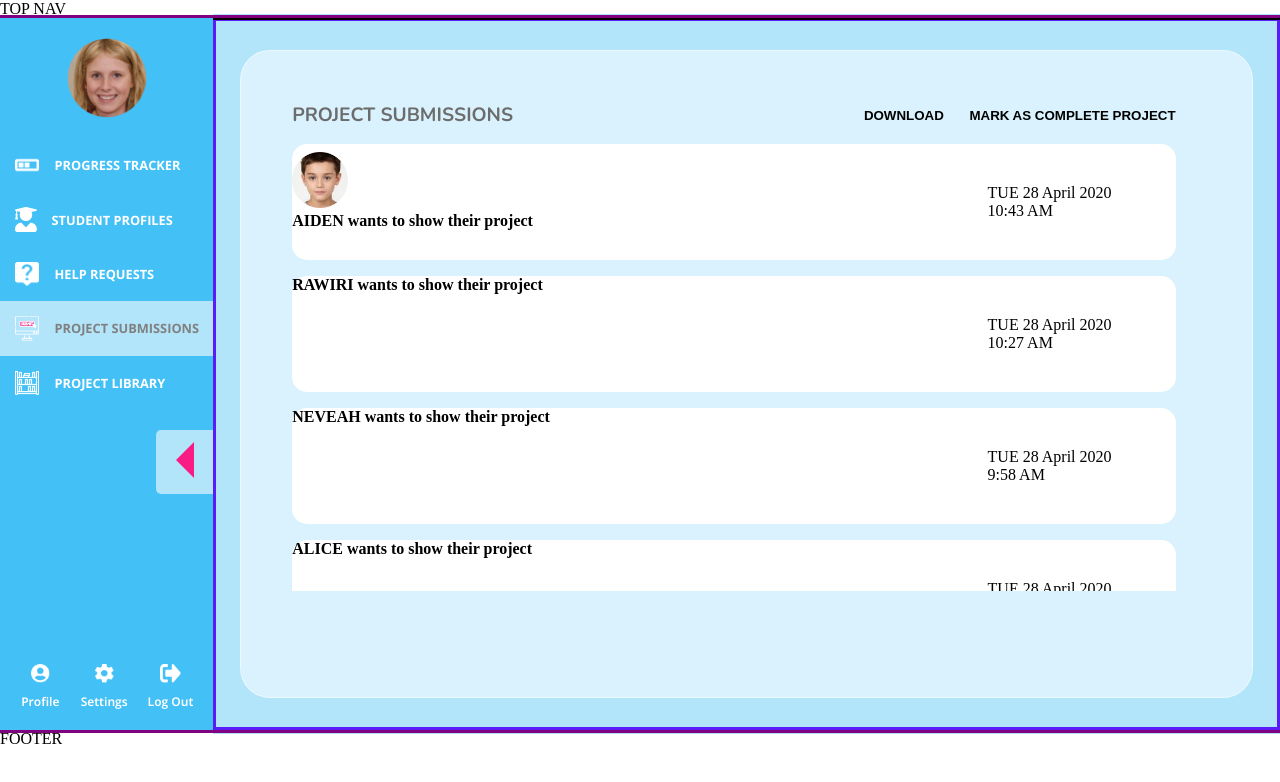
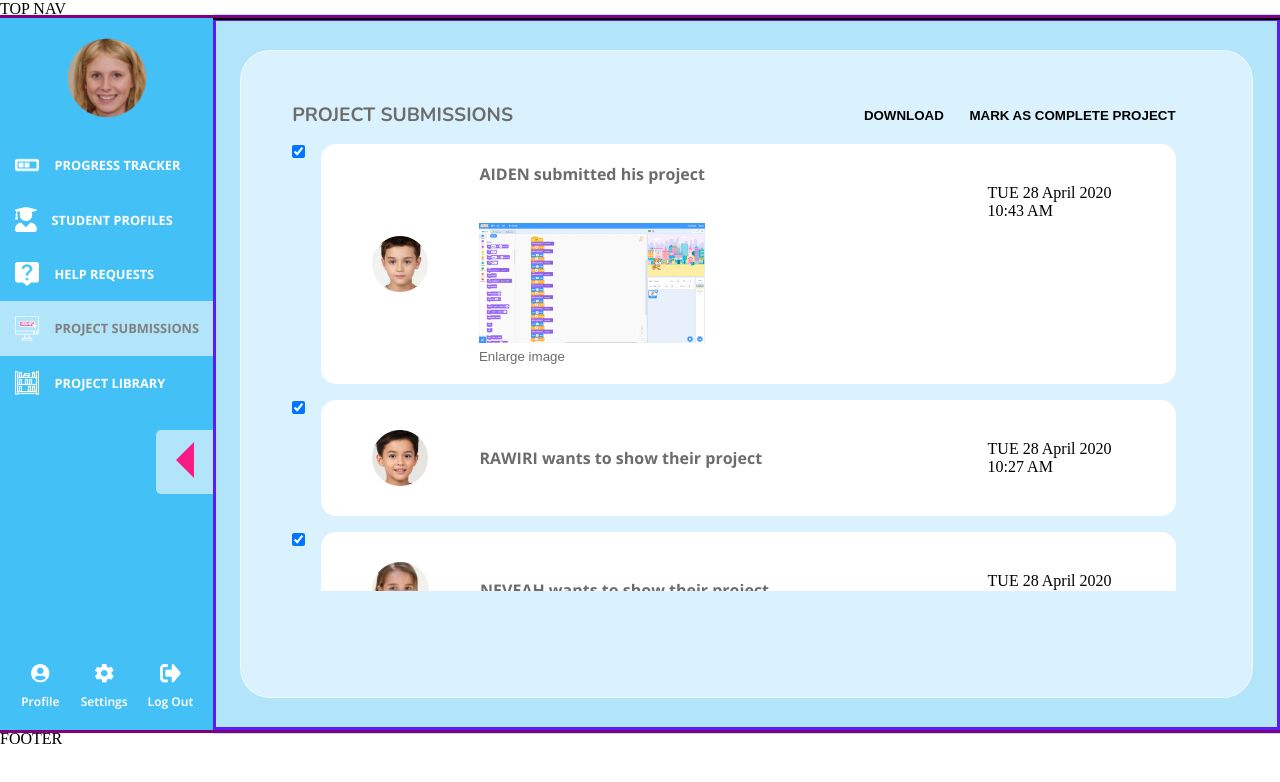
Before and after one commit to cyy963/education-portal-frontend, a React (Vite) app: page /teacher-dashboard/project-submissions in a window 1280 px wide. Shown: the top 782 px of the page. Built offline with nearby package versions, Linux system fonts and the light colour scheme; the HTML template or start-up script is replaced by a standard one.

Commit message:
Adjusted styling and added profile pics.

```diff
--- a/src/pages/TeacherDashboard/components/ProjectSubmissions/ProjectSubmissions.module.css
+++ b/src/pages/TeacherDashboard/components/ProjectSubmissions/ProjectSubmissions.module.css
@@ -1,10 +1,13 @@
 /* css for project submissions */
 .title,
-.btnTitle {
+.btnTitle,
+.textSubmit,
+.titleName {
   color: #6c6c6c;
 }
 
-.title {
+.title,
+.textSubmits {
   font-family: "nunito";
   font-size: 1.2em;
 }
@@ -51,20 +54,102 @@
 }
 
 /* Styling for project submission banners */
+.checkboxDiv,
+.projectFlex,
+.imageFlex,
 .submitedProject {
   display: flex;
   justify-content: space-between;
+}
+
+.submitedProject {
+  align-items: flex-start;
+}
+
+.checkboxDiv {
   background-color: white;
+  width: 94%;
   border-radius: 15px;
   margin-bottom: 2vh;
   margin-right: 2vw;
 }
 
-.img {
+.projectFlex {
+  align-items: center;
+}
+
+/* .checkbox {
+  visibility: hidden;
+}
+
+.trueCheckbox {
+  position: relative;
+  display: block;
+  cursor: pointer;
+  margin-top: 4vh;
+}
+
+.trueCheckbox::before {
+  content: "";
+  position: relative;
+  display: block;
+  height: 1em;
+  width: 1em;
+  background-color: #50cdbe;
+  border-radius: 3px;
+}
+
+.trueCheckbox:hover::before {
+  background-color: #1ae6e6;
+}
+
+.trueCheckbox::after {
+  content: "";
+  position: relative;
+  width: 0.5em;
+  height: 0.5em;
+  opacity: 0;
+  border: solid #333;
+  border-width: 0 3px 3px 0;
+}
+
+.checkbox:checked + .trueCheckbox::after {
+  opacity: 1;
+} */
+
+.profileImg {
   height: 7vh;
-  margin-top: 1vh;
+  margin: 0 4vw;
+}
+
+.imageFlex {
+  flex-direction: column;
+  align-items: center;
+  justify-content: space-around;
+  height: 30vh;
+}
+
+.projectImg {
+  height: 15vh;
+}
+
+.enlargeBtn,
+.date,
+.time {
+  color: #6c6c6c;
+}
+
+.enlargeBtn {
+  border: none;
+  background-color: transparent;
+  color: #6c6c6c;
 }
 
 .dateTime {
   margin: 5vh 5vw;
 }
+
+.titleName {
+  font-size: 1em;
+  font-family: "Open sans", sans-serif;
+}
--- a/src/pages/TeacherDashboard/components/ProjectSubmissions/components/SubmittedProjects.jsx
+++ b/src/pages/TeacherDashboard/components/ProjectSubmissions/components/SubmittedProjects.jsx
@@ -1,4 +1,6 @@
 import { useState } from "react";
+// import projectImg from "../../../../assets/StudentDashboard/makeProject-screenshot.png";
+import projectImg from "../../../../../assets/StudentDashboard/makeProject-screenshot.png";
 
 // Import css
 import styles from "../ProjectSubmissions.module.css";
@@ -8,26 +10,31 @@ export default function SubmittedProjects() {
     {
       name: "Aiden",
       profilePic: "/images/students/AidenAndrews.png",
+      projectPic: { projectImg },
       date: "TUE 28 April 2020",
       time: "10:43 AM",
     },
     {
       name: "Rawiri",
+      profilePic: "/images/students/RawiriFletcher.png",
       date: "TUE 28 April 2020",
       time: "10:27 AM",
     },
     {
       name: "Neveah",
+      profilePic: "/images/students/NeveahMachenry.png",
       date: "TUE 28 April 2020",
       time: "9:58 AM",
     },
     {
       name: "Alice",
+      profilePic: "/images/students/AliceKindellan.png",
       date: "TUE 28 April 2020",
       time: "9:50 AM",
     },
     {
       name: "Courtney",
+      profilePic: "/images/students/CourtneyBristol.png",
       date: "TUE 28 April 2020",
       time: "9:46 AM",
     },
@@ -41,20 +48,45 @@ export default function SubmittedProjects() {
         return (
           <div className={styles.submitedProject} key={index}>
             <div>
+              <input
+                type="checkbox"
+                className={styles.checkbox}
+                id={`${item.name}Project`}
+                checked="checked"
+              />
+              <span className={styles.trueCheckbox}></span>
+            </div>
+            <div className={styles.checkboxDiv}>
+              <div className={styles.projectFlex}>
                 {item.profilePic && (
                   <img
                     src={item.profilePic}
                     alt="Profile picture"
-                  className={styles.img}
+                    className={styles.profileImg}
                   />
                 )}
                 {item.projectPic ? (
+                  <div className={styles.imageFlex}>
+                    <h4 className={styles.titleName}>
+                      {item.name.toUpperCase()} submitted his project
+                    </h4>
                     <div>
-                  <h4>{item.name.toUpperCase()} submitted his project</h4>
+                      <img
+                        src={projectImg}
+                        alt="Project Image"
+                        className={styles.projectImg}
+                      />{" "}
+                      <br />
+                      <button className={styles.enlargeBtn}>
+                        Enlarge image
+                      </button>
+                    </div>
                   </div>
                 ) : (
-                <div>
-                  <h4>{item.name.toUpperCase()} wants to show their project</h4>
+                  <div className={styles.textSubmit}>
+                    <h4 className={styles.titleName}>
+                      {item.name.toUpperCase()} wants to show their project
+                    </h4>
                   </div>
                 )}
               </div>
@@ -63,6 +95,7 @@ export default function SubmittedProjects() {
                 <p>{item.time}</p>
               </div>
             </div>
+          </div>
         );
       })}
     </div>
```
Lines whose indentation alone changed are shown as unchanged.
